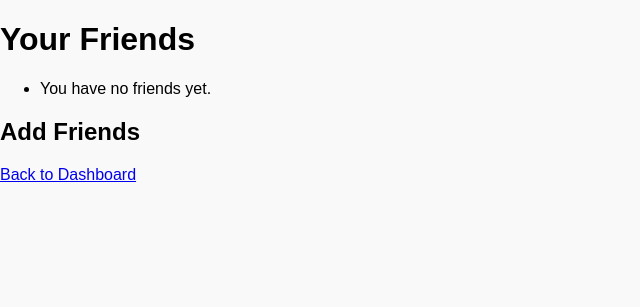
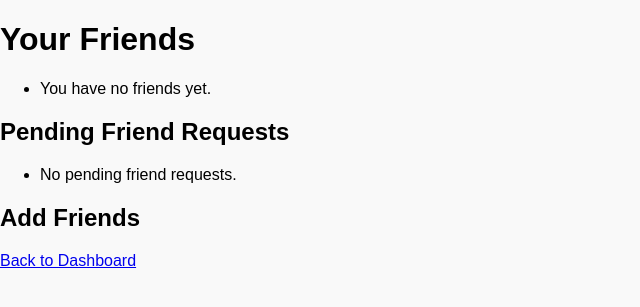
Before and after one commit to slimer37/108-video-share-site, a Flask app: page /friends in a window 1280 px wide. Shown: the top 307 px of the page, without its empty margins (0-640 px from the left). Run offline with Flask 3, Linux system fonts and the light colour scheme; the visitor is signed in with stand-in values (Sample User, id 1); data comes from the database, SQL or seed files in the repository; data that the repository does not hold is empty.

Commit message:
Friend Request System implemented

```diff
--- a/app.py
+++ b/app.py
@@ -3,7 +3,7 @@ from flask_sqlalchemy import SQLAlchemy
 from flask_login import LoginManager, login_user, login_required, logout_user, current_user
 from flask_socketio import SocketIO, join_room, leave_room, send, emit
 from werkzeug.security import generate_password_hash, check_password_hash
-from models import db, User, Post, WatchParty
+from models import db, User, Post, WatchParty, FriendRequest
 from forms import LoginForm, RegisterForm, PostForm, WatchPartyForm
 
 app = Flask(__name__)
@@ -178,6 +178,55 @@ def remove_friend(user_id):
         flash(f'{friend.username} has been removed from your friends list.')
     return redirect(url_for('friends'))
 
+
+@app.route('/send-friend-request/<int:receiver_id>', methods=['POST'])
+@login_required
+def send_friend_request(receiver_id):
+    receiver = User.query.get_or_404(receiver_id)
+    existing_request = FriendRequest.query.filter_by(sender_id=current_user.id, receiver_id=receiver_id).first()
+
+    if existing_request:
+        flash('Friend request already sent.')
+    else:
+        friend_request = FriendRequest(sender_id=current_user.id, receiver_id=receiver_id)
+        db.session.add(friend_request)
+        db.session.commit()
+        flash(f'Friend request sent to {receiver.username}.')
+
+    return redirect(url_for('friends'))
+
+@app.route('/accept-friend-request/<int:request_id>', methods=['POST'])
+@login_required
+def accept_friend_request(request_id):
+    friend_request = FriendRequest.query.get_or_404(request_id)
+
+    if friend_request.receiver_id == current_user.id:
+        # Add each other as friends
+        sender = User.query.get(friend_request.sender_id)
+        current_user.friends.append(sender)
+        db.session.delete(friend_request)
+        db.session.commit()
+        flash(f'You are now friends with {sender.username}.')
+    else:
+        flash('Invalid friend request.')
+
+    return redirect(url_for('friends'))
+
+@app.route('/reject-friend-request/<int:request_id>', methods=['POST'])
+@login_required
+def reject_friend_request(request_id):
+    friend_request = FriendRequest.query.get_or_404(request_id)
+
+    if friend_request.receiver_id == current_user.id:
+        db.session.delete(friend_request)
+        db.session.commit()
+        flash('Friend request rejected.')
+    else:
+        flash('Invalid friend request.')
+
+    return redirect(url_for('friends'))
+
+
 @app.route('/join-room/<int:room_id>')
 @login_required
 def join_room_page(room_id):
--- a/templates/friends.html
+++ b/templates/friends.html
@@ -1,4 +1,3 @@
-<!-- templates/friends.html -->
 <!DOCTYPE html>
 <html lang="en">
 <head>
@@ -22,18 +21,31 @@
         {% endfor %}
     </ul>
 
+    <h2>Pending Friend Requests</h2>
+    <ul>
+        {% for request in current_user.received_requests %}
+            <li>
+                {{ request.sender.username }}
+                <form action="{{ url_for('accept_friend_request', request_id=request.id) }}" method="POST" style="display:inline;">
+                    <button type="submit" style="background-color: green; color: white;">Accept</button>
+                </form>
+                <form action="{{ url_for('reject_friend_request', request_id=request.id) }}" method="POST" style="display:inline;">
+                    <button type="submit" style="background-color: red; color: white;">Reject</button>
+                </form>
+            </li>
+        {% else %}
+            <li>No pending friend requests.</li>
+        {% endfor %}
+    </ul>
+
     <h2>Add Friends</h2>
     <ul>
         {% for user in all_users %}
             <li>
                 {{ user.username }}
-                {% if user not in friends %}
-                    <form action="{{ url_for('add_friend', friend_id=user.id) }}" method="POST" style="display:inline;">
-                        <button type="submit">Add Friend</button>
-                    </form>
-                {% else %}
-                    <span style="color: green; font-weight: bold;">Friend</span>
-                {% endif %}
+                <form action="{{ url_for('send_friend_request', receiver_id=user.id) }}" method="POST" style="display:inline;">
+                    <button type="submit">Send Friend Request</button>
+                </form>
             </li>
         {% endfor %}
     </ul>
```
Also changed, not shown: models.py (+10 -0 lines).
